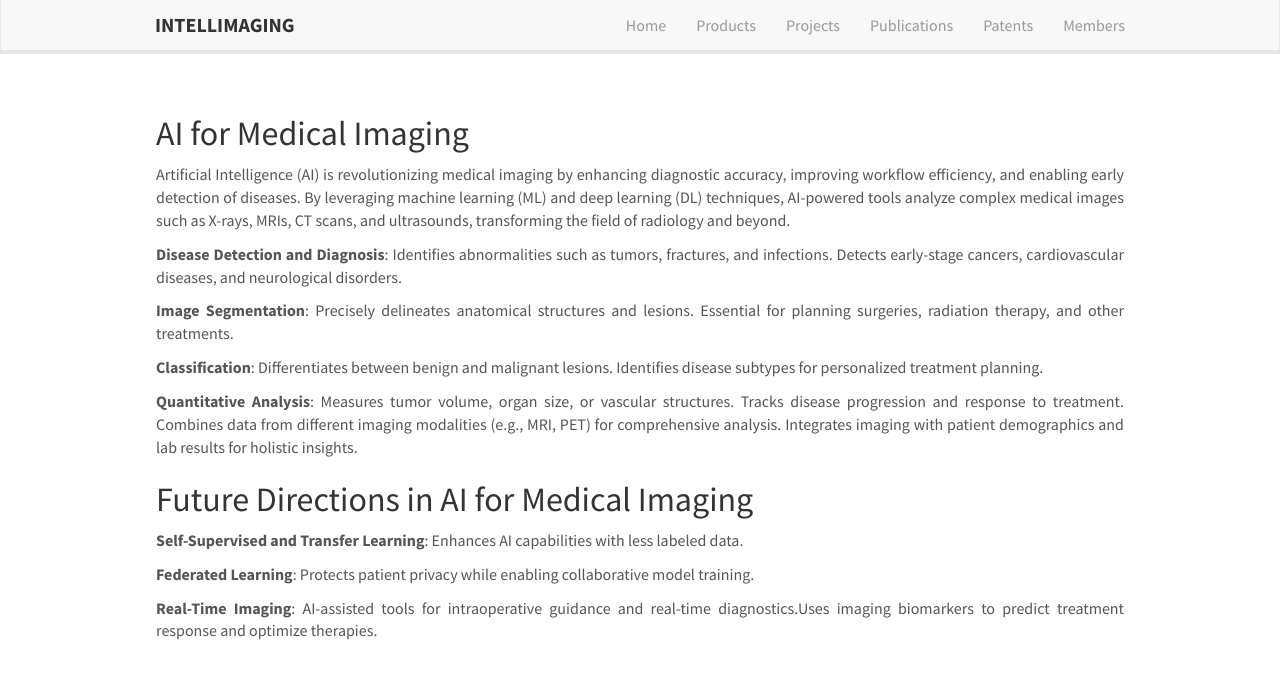
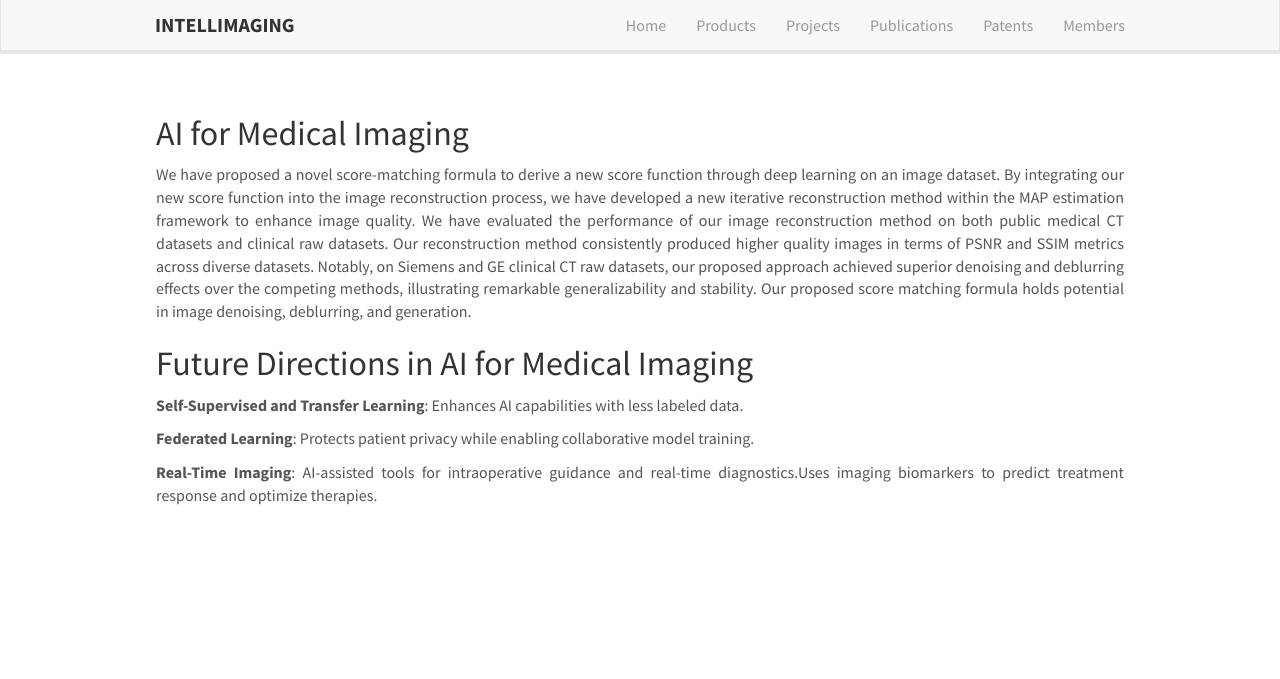
Before and after one commit to intellimaging/intellimaging.github.io, a Jekyll site: the page built from _pages/multimedia.md, in a window 1280 px wide. Shown: the top 679 px of the page. Built offline with Jekyll 4.4.1, drawn with Linux system fonts in a browser that asks for light colours.

Commit message:
Update multimedia.md

```diff
--- a/_pages/multimedia.md
+++ b/_pages/multimedia.md
@@ -11,16 +11,7 @@ permalink: /multimedia/
 
 
 ## AI for Medical Imaging
-<p style="text-align: justify;">Artificial Intelligence (AI) is revolutionizing medical imaging by enhancing diagnostic accuracy, improving workflow efficiency, and enabling early detection of diseases. By leveraging machine learning (ML) and deep learning (DL) techniques, AI-powered tools analyze complex medical images such as X-rays, MRIs, CT scans, and ultrasounds, transforming the field of radiology and beyond.</p>
-
-<p style="text-align: justify;"><b>Disease Detection and Diagnosis</b>: Identifies abnormalities such as tumors, fractures, and infections. Detects early-stage cancers, cardiovascular diseases, and neurological disorders.</p>
-
-<p style="text-align: justify;"><b>Image Segmentation</b>: Precisely delineates anatomical structures and lesions. Essential for planning surgeries, radiation therapy, and other treatments.</p>
-
-<b>Classification</b>: Differentiates between benign and malignant lesions. Identifies disease subtypes for personalized treatment planning.
-<br>
-<p style="text-align: justify;"><b>Quantitative Analysis</b>: Measures tumor volume, organ size, or vascular structures. Tracks disease progression and response to treatment. Combines data from different imaging modalities (e.g., MRI, PET) for comprehensive analysis. Integrates imaging with patient demographics and lab results for holistic insights.</p>
-
+<p style="text-align: justify;">We have proposed a novel score-matching formula to derive a new score function through deep learning on an image dataset. By integrating our new score function into the image reconstruction process, we have developed a new iterative reconstruction method within the MAP estimation framework to enhance image quality. We have evaluated the performance of our image reconstruction method on both public medical CT datasets and clinical raw datasets. Our reconstruction method consistently produced higher quality images in terms of PSNR and SSIM metrics across diverse datasets. Notably, on Siemens and GE clinical CT raw datasets, our proposed approach achieved superior denoising and deblurring effects over the competing methods, illustrating remarkable generalizability and stability. Our proposed score matching formula holds potential in image denoising, deblurring, and generation.</p>
 
 ## Future Directions in AI for Medical Imaging
 <b>Self-Supervised and Transfer Learning</b>: Enhances AI capabilities with less labeled data.
```
